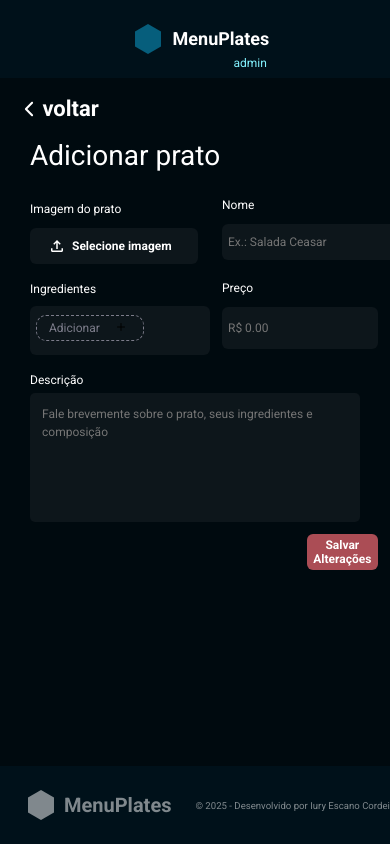
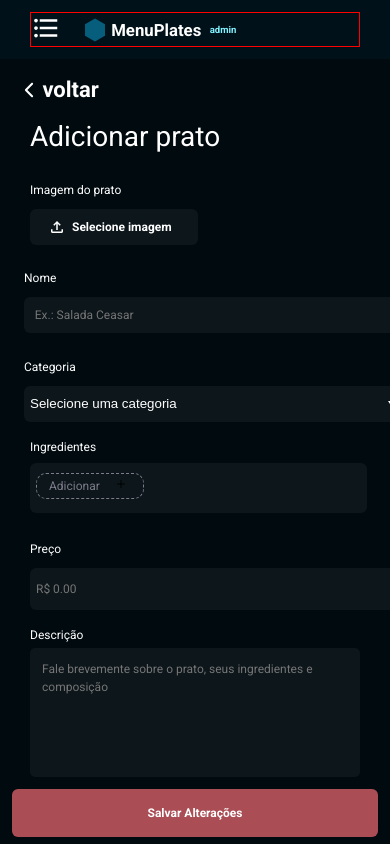
Before and after one commit to iuryescano/MenuPlates, a React (Vite) app: page /newplate in a window 390 px wide. Built offline with nearby package versions, Linux system fonts and the light colour scheme; sample sign-in values are in the browser's storage.

Commit message:
:sparkles: feat: Responsive in mobile in progress

```diff
--- a/src/components/Card/styles.js
+++ b/src/components/Card/styles.js
@@ -28,7 +28,7 @@ export const CardContainer = styled.div`
     align-items: center;
     justify-content: center;
     position: relative;
-    height: 18rem;
+    height: 21rem;
     gap: 13px;
     padding: 20px;
     border-radius: 8px;
@@ -100,6 +100,8 @@ export const DishTitle = styled.h3`
   @media (max-width: ${DEVICE_BREAKPOINT.MD}) {
     font-size: 1.5rem;
     margin-bottom: 0.5rem;
+    font-family: 'Poppins', sans-serif;
+    font-weight: 200;
   }
 `;
 
@@ -111,6 +113,7 @@ export const DishDescription = styled.p`
   @media (max-width: ${DEVICE_BREAKPOINT.MD}) {
     font-size: 0.9rem;
     margin-bottom: 0.5rem;
+    visibility: hidden;
   }
 `;
 
@@ -121,8 +124,9 @@ export const DishPrice = styled.span`
   font-family: 'Roboto', sans-serif;
 
   @media (max-width: ${DEVICE_BREAKPOINT.MD}) {
-    font-size: 1.2rem;
+    font-size: 1.5rem;
     margin-bottom: 0.7rem;
+    opacity: 1;
   }
 `;
 
@@ -186,8 +190,8 @@ export const IncludeButton = styled.button`
   }
 
   @media (max-width: ${DEVICE_BREAKPOINT.MD}) {
-    background-color: red;
-    padding: 0.3rem 0.6rem;
+    background-color: #750310;
+    padding: 0.6rem 3.5rem;
     font-size: 12px;
     font-weight: bold;
     border-radius: 2.5px;
@@ -237,4 +241,8 @@ export const Includerefec = styled.div`
   gap: 10px;
   align-items: center;
   justify-content: center;
+
+  @media (max-width: ${DEVICE_BREAKPOINT.MD}) {
+    flex-direction: column;
+}
 `
--- a/src/components/Header/index.jsx
+++ b/src/components/Header/index.jsx
@@ -1,11 +1,13 @@
 // Frontend - Header/index.jsx
 import React, { useState } from 'react';
-import { HeaderContainer, Logo, SearchBar, OrdersBox, LogoutButton, SearchContainer, SearchIcon } from './styles';
+import { HeaderContainer, Logo, SearchBar,Content, OrdersBox,Menu, LogoutButton, SearchContainer, SearchIcon } from './styles';
 import { CiSearch } from "react-icons/ci";
 import { PiReceipt } from "react-icons/pi";
 import { RxExit } from "react-icons/rx";
 import { Link, useNavigate } from 'react-router-dom';
 import { useAuth } from '../../hooks/auth';
+
+import { MdOutlineFormatListBulleted } from "react-icons/md";
 
 import { USER_ROLE } from '../../utils/roles';
 
@@ -27,15 +29,21 @@ export function Header( ) {
     return (
 
         <HeaderContainer>
+        <Content>
+            <Menu>
+                <MdOutlineFormatListBulleted/>
+            </Menu>
             <Link to={"/"}>
                 <Logo>
                     <svg width="26" height="30" viewBox="0 0 26 30" fill="none" xmlns="http://www.w3.org/2000/svg">
                         <path d="M13 0L25.9904 7.5V22.5L13 30L0.00961876 22.5V7.5L13 0Z" fill="#065E7C"/>
                     </svg>
                     MenuPlates
+                    <p>{user.role}</p>
                 </Logo>
-            <p>{user.role}</p>
             </Link>
+
+        </Content>
 
         <SearchContainer>
             <SearchIcon>
--- a/src/components/Header/styles.js
+++ b/src/components/Header/styles.js
@@ -3,7 +3,6 @@ import { DEVICE_BREAKPOINT } from '../../styles/deviceBreakpoints';
 
 // Estilos do container do Header
 export const HeaderContainer = styled.header`
-  height: 6.5rem;
   display: flex;
   justify-content: center;
   align-items: center;
@@ -15,6 +14,7 @@ export const HeaderContainer = styled.header`
   z-index: 1000; // Garante que fique acima de outros elementos
   height: 6.5rem;
   width: 100%;
+  padding: 1rem;
 
   a {
     text-decoration: none;
@@ -29,17 +29,11 @@ export const HeaderContainer = styled.header`
   }
 
   @media (max-width: ${DEVICE_BREAKPOINT.MD}) {
-    height: 3.2rem;
-    display: flex;
+    height: auto;
+    padding: 1rem;
+    gap: 1rem;
+    flex-wrap: wrap;
     justify-content: center;
-    align-items: center;
-    background-color: ${({ theme }) => theme.COLORS.BLACK_600};
-
-    position: sticky; // Mantém fixo no topo
-    top: 0;
-    z-index: 1000; // Garante que fique acima de outros elementos
-    height: 6.5rem;
-    width: 100%;
   }
     `;
 
@@ -51,13 +45,27 @@ export const Logo = styled.div`
   font-weight: bold;
   font-family: 'Roboto', sans-serif;
   gap: 1rem;
+  p {
+    font-size: 1rem;
+    margin-top: 0.3rem;
+  }
 
   @media (max-width: ${DEVICE_BREAKPOINT.MD}) {
+    display: flex;
+    align-items: center;
     justify-content: center;
-    align-items: center;
-    margin-top: 1.5rem;
-    font-size: 1.5rem;
-    margin-left: 20rem;
+    margin-right: 10rem;
+    font-size: 1.4rem;
+    gap: 0.5rem;
+    flex: 1;
+    justify-content: flex-start;
+
+    svg {
+      width: 20px;
+      height: 24px;
+    }
+
+
   }
 
 `;
@@ -86,10 +94,8 @@ export const SearchContainer = styled.div`
   }
 
   @media (max-width: ${DEVICE_BREAKPOINT.MD}) {
-    form, div {
-      visibility: hidden;
+      display: none;
     }
-  }
 `;
 
 // Estilo para o ícone dentro da barra de busca
@@ -106,6 +112,9 @@ export const SearchIcon = styled.div`
     width: 22px;
     height: 22px;
   }
+  @media (max-width: ${DEVICE_BREAKPOINT.MD}) {
+      display: none;
+    }
 `;
 
 
@@ -130,6 +139,10 @@ export const SearchBar = styled.input`
     border: 1px solid ${({ theme }) => theme.COLORS.BLUE_400};
     background-color: ${({ theme }) => theme.COLORS.BLACK_700};
   }
+
+  @media (max-width: ${DEVICE_BREAKPOINT.MD}) {
+      display: none;
+    }
 `;
 
 
@@ -151,7 +164,7 @@ export const OrdersBox = styled.div`
   font-family: 'Poppins';
 
   @media (max-width: ${DEVICE_BREAKPOINT.MD}) {
-      visibility: hidden;
+    display: none;
   }
 `;
 
@@ -172,6 +185,47 @@ export const LogoutButton = styled.div`
   }
 
   @media (max-width: ${DEVICE_BREAKPOINT.MD}) {
-      visibility: hidden;
+      display: none;
     }
 `;
+
+export const Menu = styled.button`
+  display: none;
+
+  @media (max-width: ${DEVICE_BREAKPOINT.MD}) {
+    display: block;
+    order: -1;
+    padding: 0;
+    margin-right: auto;
+    background: none;
+    border: none;
+
+    > svg {
+      font-size: 2.5rem;
+      color: ${({ theme }) => theme.COLORS.WHITE};
+      height: auto;
+      border: none;
+    }
+
+  }
+`;
+
+export const Content = styled.div`
+
+  @media (max-width: ${DEVICE_BREAKPOINT.MD}) {
+    display: flex;
+    align-items: center;
+    justify-content: center;
+    border: solid 1px red;
+    gap: 2rem;
+    width: 90%;
+    padding: 0rem;
+
+
+    p {
+      margin: 0;
+      font-size: 0.8rem;
+      order: 2;
+    }
+  }
+`;
--- a/src/pages/Details/styles.js
+++ b/src/pages/Details/styles.js
@@ -1,5 +1,6 @@
 import styled from "styled-components";
 import { Link } from "react-router-dom";
+import { DEVICE_BREAKPOINT } from "../../styles/deviceBreakpoints";
 
 export const Container = styled.div`
   display: flex;
@@ -39,6 +40,32 @@ export const Container = styled.div`
       transform: translateY(0);
     }
   }
+
+  @media (max-width: ${DEVICE_BREAKPOINT.MD}) {
+    display: flex;
+    flex-direction: column;
+    height: 100vh;
+    width: 100%;
+
+    > main {
+      display: flex;
+      flex-direction: column;
+      justify-content: center; /* Centraliza verticalmente */
+      align-items: center; /* Centraliza horizontalmente */
+      flex: 1; /* Garante que o main ocupe o espaço restante */
+
+      > div {
+        display: flex;
+        flex-direction: column;
+        gap: 0.5rem;
+      }
+    }
+
+    a {
+      color: inherit;
+      text-decoration: none;
+    }
+  }
 `;
 
 export const BackPage = styled.div`
@@ -70,16 +97,40 @@ export const Plate = styled.div`
     border-radius: 50%;
     height: 15rem;
   }
+
+  @media (max-width: ${DEVICE_BREAKPOINT.MD}) {
+    margin-top: 3rem;
+    display: flex;
+    justify-content: center;
+    align-items: center;
+    flex-direction: column;
+    gap: 3rem;
+    padding: 1rem;
+    > img {
+      opacity: 85%;
+      border-radius: 50%;
+      height: 15rem;
+    }
+}
 `;
 
 export const Text = styled.div`
   display: flex;
   flex-direction: column;
   gap: 1rem;
+
+  @media (max-width: ${DEVICE_BREAKPOINT.MD}) {
+    align-items: center;
+  }
 `;
 
 export const Tags = styled.div`
   display: flex;
+
+  @media (max-width: ${DEVICE_BREAKPOINT.MD}) {
+    align-items: center;
+    justify-content: center;
+  }
 `;
 
 export const Content = styled.div`
@@ -141,13 +192,20 @@ export const EditButton = styled(Link)`
   font-size: 14px;
   border-radius: 5px;
   cursor: pointer;
-  width: 25%;
+  width: 100%;
   text-align: center;
   text-decoration: none;
   transition: background-color 0.3s ease;
 
   &:hover {
     background-color:rgb(80, 2, 11);
+  }
+
+  @media (max-width: ${DEVICE_BREAKPOINT.MD}) {
+    display: flex;
+    justify-content: center;
+    align-items: center;
+    width: 19.75rem;
   }
 `
 
--- a/src/pages/EditPlate/index.jsx
+++ b/src/pages/EditPlate/index.jsx
@@ -227,8 +227,8 @@ export function EditPlate() {
           </Description>
 
           <Buttons>
+            <DeletePlate onClick={handleRemove}>Apagar Prato</DeletePlate>
             <SaveButton onClick={handleEditPlate}>Salvar Alterações</SaveButton>
-            <DeletePlate onClick={handleRemove}>Apagar Prato</DeletePlate>
           </Buttons>
         </Content>
       </main>
--- a/src/pages/EditPlate/styles.js
+++ b/src/pages/EditPlate/styles.js
@@ -1,4 +1,5 @@
 import styled from "styled-components";
+import { DEVICE_BREAKPOINT } from "../../styles/deviceBreakpoints";
 
 export const Container = styled.div`
   display: flex;
@@ -21,6 +22,9 @@ export const Container = styled.div`
     display: flex;
     gap: 0.5rem;
     flex-wrap: wrap;
+  }
+
+  @media (max-width: ${DEVICE_BREAKPOINT.MD}) {
   }
 `;
 
@@ -125,6 +129,11 @@ export const Flex = styled.div`
   display: flex;
   align-items: flex-start; /* Alinha todos os itens no topo */
   gap: 1rem; /* Espaçamento horizontal entre os campos */
+
+  @media (max-width: ${DEVICE_BREAKPOINT.MD}) {
+    flex-direction:column;
+    justify-content: center;
+  }
 `;
 
 export const CategoryWrapper = styled.div`
@@ -158,6 +167,12 @@ export const CategoryWrapper = styled.div`
   > select:hover {
     border: 1px solid ${({ theme }) => theme.COLORS.GRAY_500};
   }
+
+  @media (max-width: ${DEVICE_BREAKPOINT.MD}) {
+    select {
+      width: 31rem;
+    }
+  }
 `;
 
 export const Tags = styled.div`
@@ -176,6 +191,10 @@ export const Tags = styled.div`
     background-color: ${({ theme }) => theme.COLORS.BLACK_800};
     padding: 0.8rem 0.5rem 0.5rem;
   }
+
+  @media (max-width: ${DEVICE_BREAKPOINT.MD}) {
+    max-width: 95%;
+  }
 `;
 
 export const Price = styled.div`
@@ -191,6 +210,14 @@ export const Price = styled.div`
       color: ${({ theme }) => theme.COLORS.WHITE};
       height: 3.5rem;
       width: 13rem;
+    }
+
+    @media (max-width: ${DEVICE_BREAKPOINT.MD}) {
+      gap: 1rem;
+      margin-left: 1.5rem;
+      > input {
+        width: 30.5rem;
+      }
     }
   `;
 
@@ -223,7 +250,7 @@ export const SaveButton = styled.button`
   margin-top: 1rem; /* Espaçamento acima */
   width: 10.75rem;
   height: 3rem;
-  background-color:rgb(88, 153, 121);
+  background-color: #AB4D55;
   color: white;
   font-size: 1rem;
   font-weight: bold;
@@ -233,14 +260,18 @@ export const SaveButton = styled.button`
   transition: background-color 0.3s;
 
   &:hover {
-    background-color: rgb(63, 109, 86);
+    background-color:rgb(122, 55, 61);
+  }
+
+  @media (max-width: ${DEVICE_BREAKPOINT.MD}) {
+    background-color: ${({ theme }) => theme.COLORS.RED_400}
   }
 `;
 
 export const DeletePlate = styled.button`
   margin-top: 1rem; /* Espaçamento acima */
   width: 10.75rem;
-  background-color: #AB4D55;
+  background-color: ${({ theme }) => theme.COLORS.BLACK_800};
   height: 3rem;
   color: white;
   font-size: 1rem;
@@ -251,12 +282,25 @@ export const DeletePlate = styled.button`
   transition: background-color 0.3s;
 
   &:hover {
-    background-color: darkred;
+    background-color: ${({ theme }) => theme.COLORS.BLACK_500}
+  }
+
+
+  @media (max-width: ${DEVICE_BREAKPOINT.MD}) {
+    background-color: ${({ theme }) => theme.COLORS.BLACK_800}
   }
 `;
 
 export const Buttons = styled.div`
-display: flex;
-gap: 1rem;
-margin-left: 64%;
+  display: flex;
+  gap: 1rem;
+  margin-left: 64%;
+
+  @media (max-width: ${DEVICE_BREAKPOINT.MD}) {
+    justify-content:space-between;
+    align-items: center;
+    justify-content: center;
+    margin-left: 0%;
+    gap: 8.9rem;
+  }
 `;
--- a/src/pages/Home/styles.js
+++ b/src/pages/Home/styles.js
@@ -4,16 +4,18 @@ import { DEVICE_BREAKPOINT } from "../../styles/deviceBreakpoints";
 export const Container = styled.div`
   display: flex;
   flex-direction: column;
-  min-height: 100vh;
+  height: 100vh; /* Garante que o container ocupa toda a altura da tela */
   width: 100%;
 
+  /* Evita rolagem lateral */
+  overflow-x: hidden;
+
   > main {
-    flex: 1;
-    width: 100%;
     display: flex;
+    justify-content: center;
+    align-items: center;
     flex-direction: column;
-    align-items: center;
-    padding: 2rem 0 6rem; // Espaço para o footer
+    flex: 1; /* Faz o conteúdo expandir para ocupar o espaço disponível */
   }
 
   @media (max-width: ${DEVICE_BREAKPOINT.MD}) {
@@ -94,6 +96,10 @@ export const TitleRefec = styled.h1`
   font-size: 2rem;
   font-family: 'Poppins';
   font-weight: 400;
+
+  @media (max-width: 768px) {
+    font-size: 1.5rem;
+  }
   `;
 
 export const Description = styled.p`
--- a/src/pages/NewPlate/styles.js
+++ b/src/pages/NewPlate/styles.js
@@ -1,4 +1,5 @@
 import styled from "styled-components";
+import { DEVICE_BREAKPOINT } from "../../styles/deviceBreakpoints";
 
 export const Container = styled.div`
   display: flex;
@@ -112,12 +113,19 @@ export const Name = styled.div`
 
   > input {
     width: 25rem;
-    padding: 0.5rem;
+    padding: 0.9rem;
     border-radius: 0.5rem;
     border: none;
     background-color: ${({ theme }) => theme.COLORS.BLACK_800};
     color: ${({ theme }) => theme.COLORS.WHITE};
     height: 3rem;
+  }
+
+  @media (max-width: ${DEVICE_BREAKPOINT.MD}) {
+    > input {
+      width: 32rem;
+      padding: 0.9rem;
+    }
   }
 `;
 
@@ -125,6 +133,11 @@ export const Flex = styled.div`
   display: flex;
   align-items: flex-start; /* Alinha todos os itens no topo */
   gap: 1rem; /* Espaçamento horizontal entre os campos */
+
+  @media (max-width: ${DEVICE_BREAKPOINT.MD}) {
+    flex-direction: column;
+    justify-content: center;
+  }
 `;
 
 export const CategoryWrapper = styled.div`
@@ -158,6 +171,12 @@ export const CategoryWrapper = styled.div`
   > select:hover {
     border: 1px solid ${({ theme }) => theme.COLORS.GRAY_500};
   }
+
+  @media (max-width: ${DEVICE_BREAKPOINT.MD}) {
+    > select {
+      width: 32rem;
+    }
+  }
 `;
 
 export const Tags = styled.div`
@@ -176,6 +195,10 @@ export const Tags = styled.div`
     background-color: ${({ theme }) => theme.COLORS.BLACK_800};
     padding: 0.8rem 0.5rem 0.5rem;
   }
+
+  @media (max-width: ${DEVICE_BREAKPOINT.MD}) {
+    max-width: 97%;
+  }
 `;
 
 export const Price = styled.div`
@@ -191,6 +214,13 @@ export const Price = styled.div`
       color: ${({ theme }) => theme.COLORS.WHITE};
       height: 3.5rem;
       width: 13rem;
+    }
+
+    @media (max-width: ${DEVICE_BREAKPOINT.MD}) {
+      margin-left: 1.5rem;
+      > input {
+        width: 31rem;
+      }
     }
   `;
 
@@ -235,6 +265,11 @@ export const SaveButton = styled.button`
   &:hover {
     background-color: darkred;
   }
+
+  @media (max-width: ${DEVICE_BREAKPOINT.MD}) {
+    width: 30.5rem;
+    height: 4rem;
+  }
 `;
 
 export const DeletePlate = styled.button`
@@ -259,4 +294,11 @@ export const Buttons = styled.div`
 display: flex;
 gap: 1rem;
 margin-left: 80.5%;
+
+@media (max-width: ${DEVICE_BREAKPOINT.MD}) {
+    display: flex;
+    align-items: center;
+    justify-content: center;
+    margin-left: 0%;
+  }
 `;
```
Lines whose indentation alone changed are shown as unchanged.
